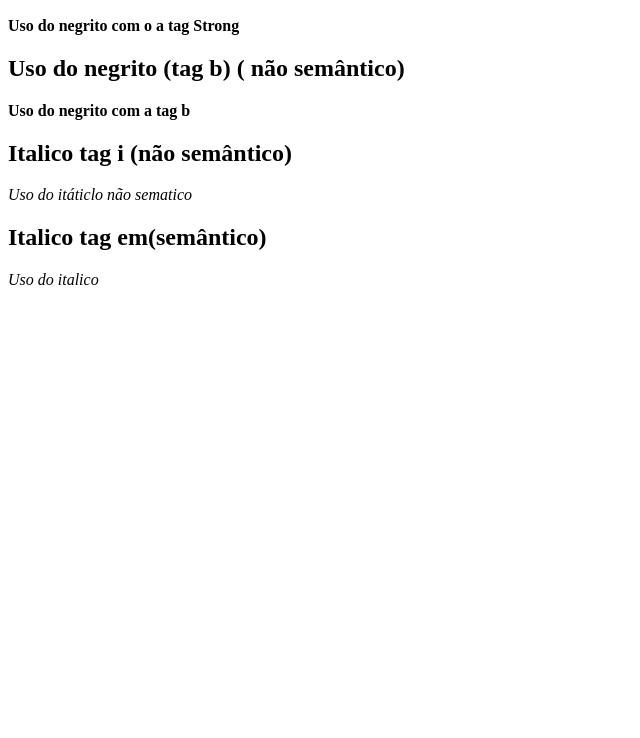
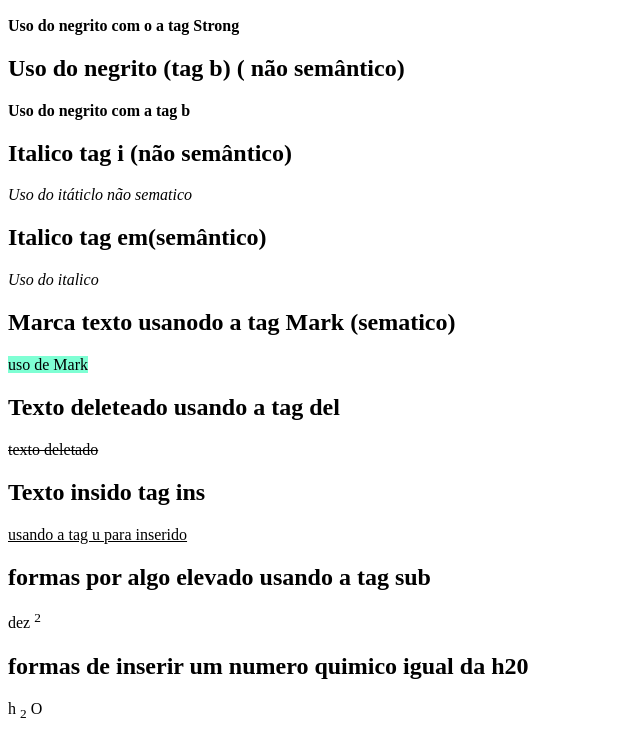
Before and after one commit to SergioHenriqueFe/Web-css-html-js, a plain HTML site: page curso_em_video/exercicios_base_HTML_CSS/ex006-negrito_italico_outros/index.html in a window 1280 px wide. Shown: the part 110-848 px from the top of the page, without its empty margins (0-640 px from the left). Before the commit the page ends 800 px from the top, so only its background shows below. Drawn offline with Linux system fonts and the light colour scheme.

Commit message:
usando tag

```diff
--- a/curso_em_video/exercicios_base_HTML_CSS/ex006-negrito_italico/index.html
+++ b/curso_em_video/exercicios_base_HTML_CSS/ex006-negrito_italico_outros/index.html
@@ -19,5 +19,21 @@
 
     <h2>Italico tag em(semântico)</h2>
     <p><em>Uso do italico</em></p>
+
+    <h2>Marca texto usanodo a tag Mark (sematico)</h2>
+    <p> <mark style="background-color: aquamarine;">uso de Mark</mark></p>
+
+    <h2> Texto deleteado usando a tag del</h2>
+    <p><del>texto deletado</del></p>
+
+    <h2>Texto insido tag ins</h2>
+    <p><ins>usando a tag u para inserido</ins> </p>
+
+    <h2>formas por algo elevado usando a tag sub</h2>
+    <p>dez <sup>2</sup></p>
+
+    <h2>formas de inserir um numero quimico igual da h20</h2>
+    <p>h <sub>2</sub> O</p>
+
 </body>
 </html>
```
